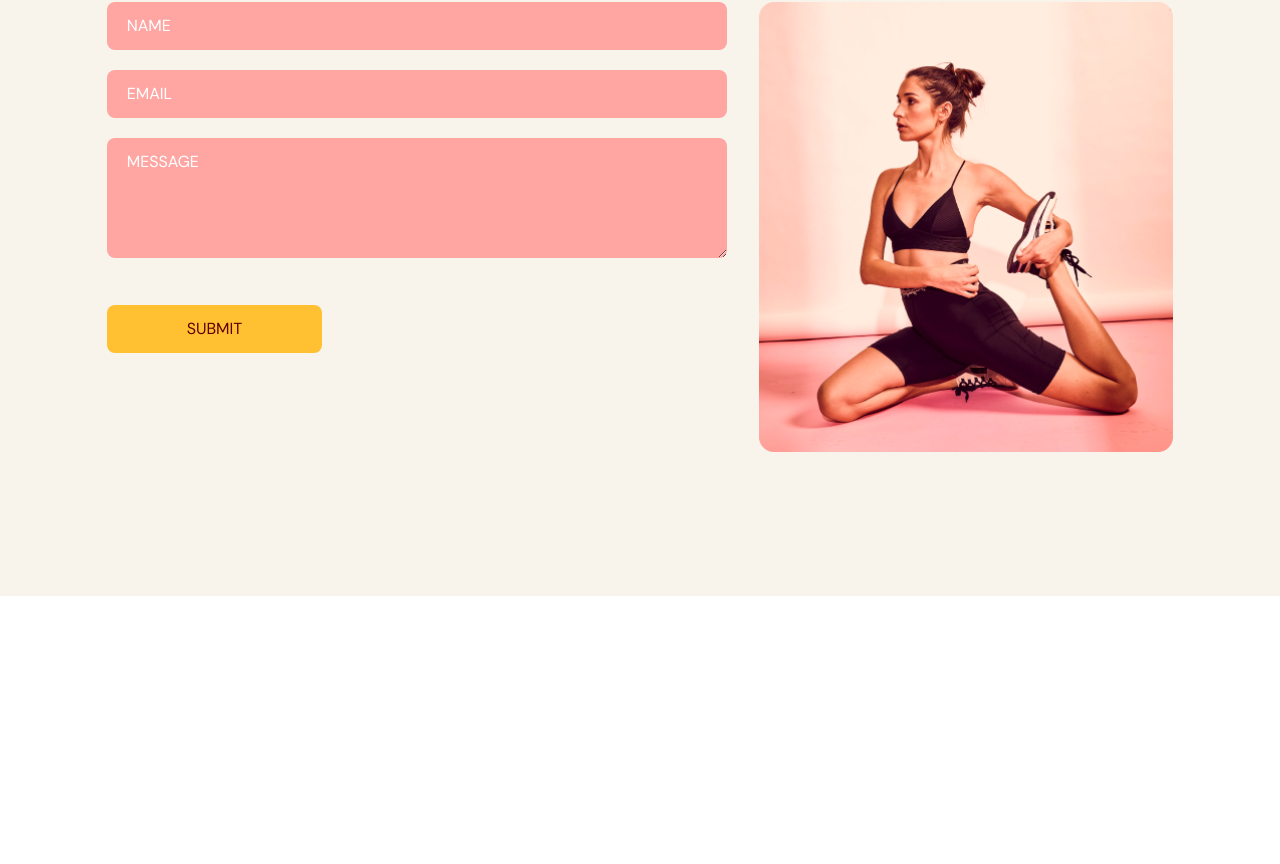
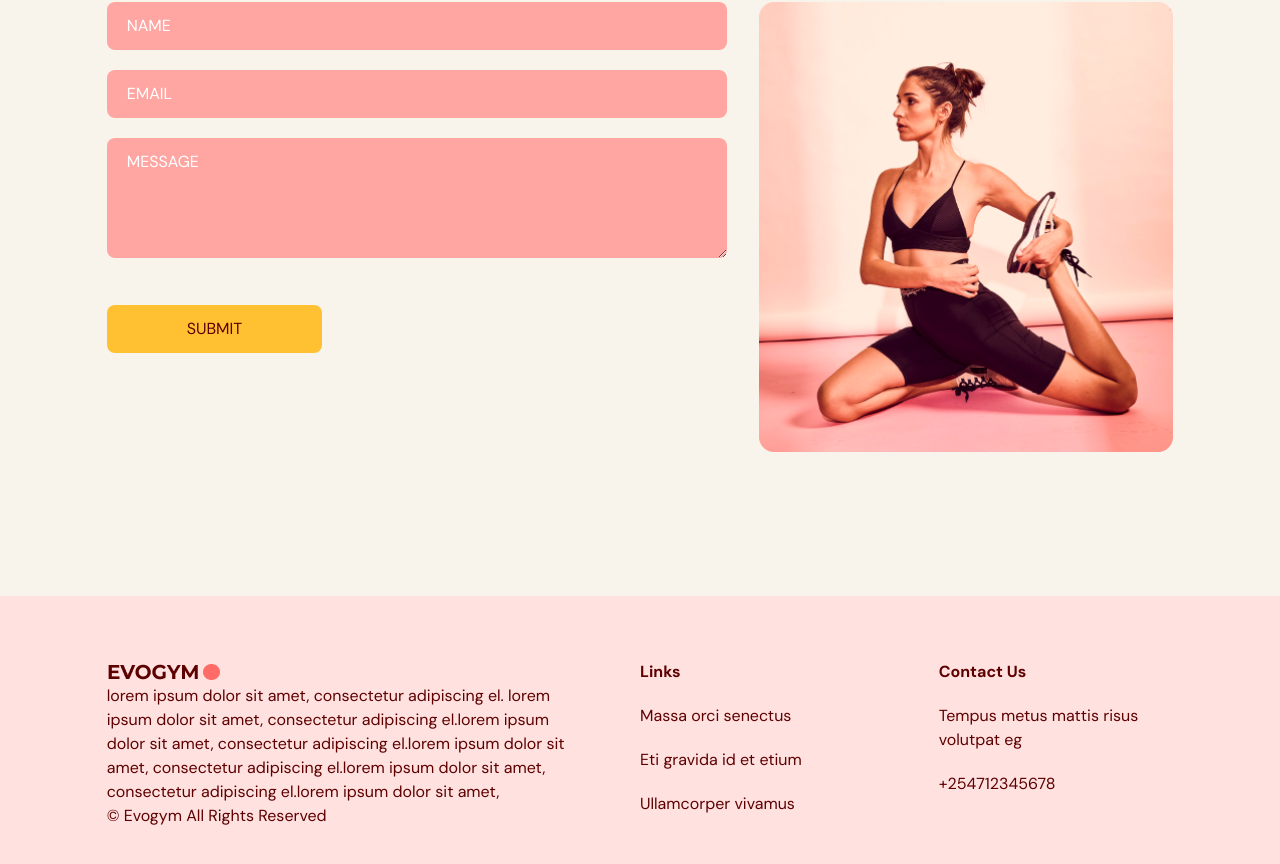
Before and after one commit to mbuimbogo/Gym, a React (Vite) app: page / in a window 1280 px wide. Shown: the part 3345-4209 px from the top of the page. Before the commit the page ends 3941 px from the top, so only its background shows below. Built offline with nearby package versions, Linux system fonts and the light colour scheme.

Commit message:
Create the footer component and add logo links and contact details

```diff
--- a/src/App.tsx
+++ b/src/App.tsx
@@ -2,6 +2,7 @@
 import { useEffect, useState } from "react";
 import Benefits from "./scenes/benefits";
 import ContactUs from "./scenes/contactus";
+import Footer from "./scenes/footer";
 import Home from "./scenes/home";
 import OurClasses from "./scenes/ourclasses";
 import { SelectedPage } from "./shared/type";
@@ -35,6 +36,7 @@
       <Benefits setSelectedPage={setSelectedPage} />
       <OurClasses setSelectedPage={setSelectedPage} />
       <ContactUs setSelectedPage={setSelectedPage} />
+      <Footer/>
     </div>
   );
 }
--- /dev/null
+++ b/src/scenes/footer/index.tsx
@@ -0,0 +1,34 @@
+import Logo from "@/assets/Logo.png"
+
+type Props = {}
+
+const Footer = (props: Props) => {
+  return (
+    <footer className="bg-primary-100 py-16">
+        <div className="justify-content mx-auto w-5/6 gap-16 md:flex ">
+        <div className="mt-16 basis-1/2 md:mt-0">
+            <img src={Logo} alt="logo" />
+            <p>
+                lorem ipsum dolor sit amet, consectetur adipiscing el. lorem ipsum dolor sit amet, consectetur adipiscing el.lorem ipsum dolor sit amet, consectetur adipiscing el.lorem ipsum dolor sit amet, consectetur adipiscing el.lorem ipsum dolor sit amet, consectetur adipiscing el.lorem ipsum dolor sit amet,
+            </p>
+            <p>© Evogym All Rights Reserved</p>
+        </div>
+        <div className="mt-16 basis-1/4 md:mt-0">
+            <h4 className="font-bold"> Links</h4>
+            <p className="my-5">Massa orci senectus</p>
+            <p className="my-5">Eti gravida id et etium</p>
+            <p className="">Ullamcorper vivamus</p>
+        </div>
+        <div className="mt-16 basis-1/4 md:mt-0">
+            <h4 className="font-bold">Contact Us</h4>
+            <p className="my-5">Tempus metus mattis risus volutpat eg</p>
+            <p>+254712345678</p>
+
+        </div>
+        </div>
+
+    </footer>
+  )
+}
+
+export default Footer
```
